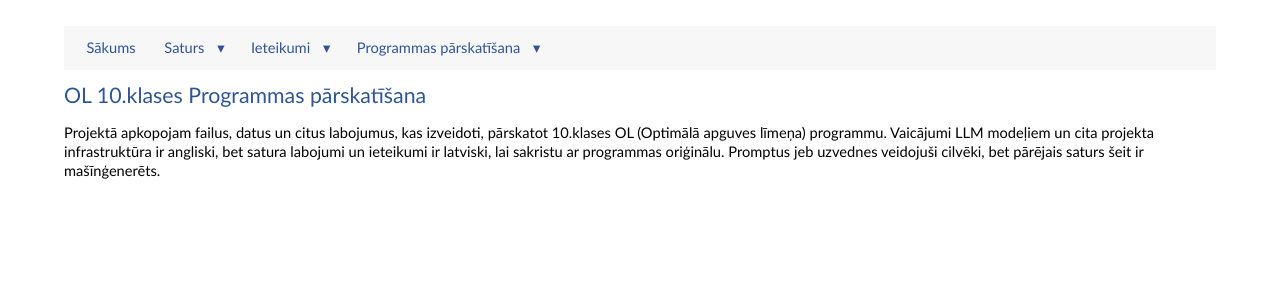
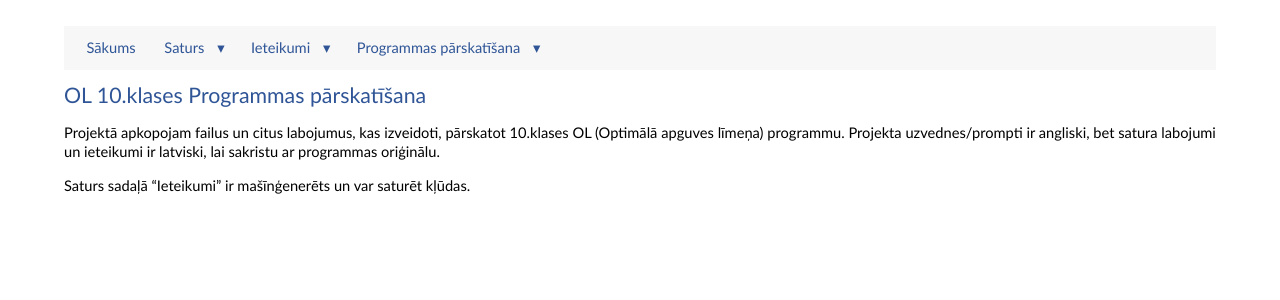
Before and after one commit to kapsitis/programma-ol-10, a Jekyll site: the page built from docs/index.md, in a window 1280 px wide. Shown: the top 300 px of the page. Built offline with Jekyll 4.4.1, drawn with Linux system fonts in a browser that asks for light colours.

Commit message:
refactored ieteikumi

```diff
--- a/docs/index.md
+++ b/docs/index.md
@@ -4,9 +4,9 @@ title: Programmas pārskatīšana
 ---
 # OL 10.klases Programmas pārskatīšana
 
-Projektā apkopojam failus, datus un citus labojumus, kas
+Projektā apkopojam failus un citus labojumus, kas
 izveidoti, pārskatot 10.klases OL (Optimālā apguves līmeņa) programmu.
-Vaicājumi LLM modeļiem un cita projekta infrastruktūra ir angliski,
-bet satura labojumi un ieteikumi ir latviski, lai sakristu ar
-programmas oriģinālu. Promptus jeb uzvednes veidojuši cilvēki,
-bet pārējais saturs šeit ir mašīnģenerēts.
+Projekta uzvednes/prompti ir angliski, bet satura labojumi un ieteikumi ir latviski,
+lai sakristu ar programmas oriģinālu.
+
+Saturs sadaļā "Ieteikumi" ir mašīnģenerēts un var saturēt kļūdas.
```
Also changed, not shown: docs/OL__metodiskie/ieteikumi_OL_1_metodiskais.md (renamed from docs/OL_1__metodiskais/index.md, +1 -0 lines), docs/OL__metodiskie/ieteikumi_OL_2_metodiskais.md (renamed from docs/OL_2__metodiskais/index.md, +1 -0 lines), docs/OL__metodiskie/ieteikumi_OL_3_metodiskais.md (added, +93 -0 lines), docs/review_plans/index.md (+2 -2 lines), docs/OL__metodiskie/atsauksmes_paraugs.md (renamed from docs/OL_1__metodiskais/atsauksmes_paraugs.md).
